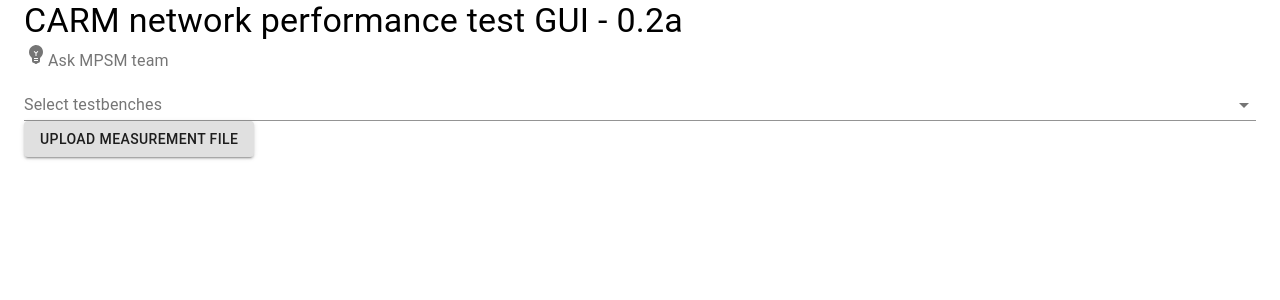
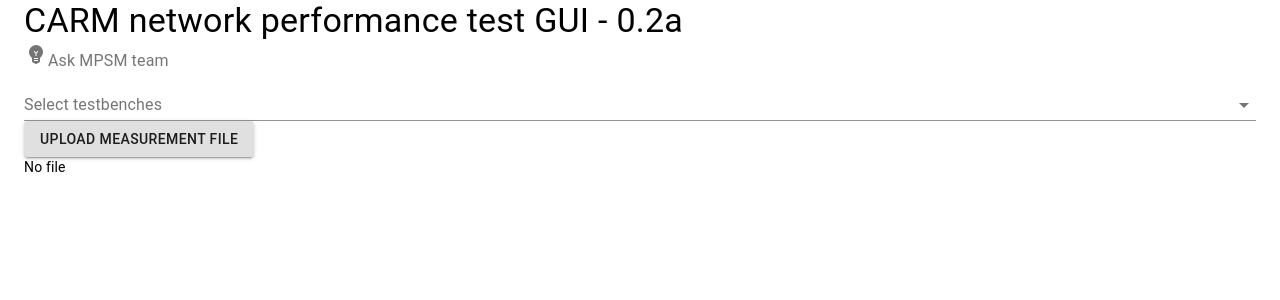
Before and after one commit to monpeco/network01, a React (Create React App) app: page / in a window 1280 px wide. Shown: the top 300 px of the page. Built offline with nearby package versions, Linux system fonts and the light colour scheme.

Commit message:
Add measurementeFile state and display file name

```diff
--- a/src/App.js
+++ b/src/App.js
@@ -5,11 +5,11 @@ import Configuration from './components/configuration'
 
 function App() {
   const [ testBenchSelected, setTestBenchSelected ] = useState([])
-  console.log(testBenchSelected)
+  const [ measurementFile, setMeasurementFile ] = useState('')
   return (
     <div className="App">
       <Title />
-      <Configuration testBenchSelected={testBenchSelected} setTestBenchSelected={setTestBenchSelected} />
+      <Configuration measurementFile={measurementFile} setMeasurementFile={setMeasurementFile} testBenchSelected={testBenchSelected} setTestBenchSelected={setTestBenchSelected} />
     </div>
   );
 }
--- a/src/components/configuration.js
+++ b/src/components/configuration.js
@@ -1,5 +1,5 @@
 import React, { useState } from 'react'
-import { Container, Button, FormControl, InputLabel, Select, Chip, Input, MenuItem } from '@material-ui/core'
+import { Container, Typography, Button, FormControl, InputLabel, Select, Chip, Input, MenuItem } from '@material-ui/core'
 
 const availableTestbenches = [
     'mBT84',
@@ -8,7 +8,8 @@ const availableTestbenches = [
 ];
 
 function Configuration(props) {
-  const { testBenchSelected, setTestBenchSelected } = props
+  const { testBenchSelected, setTestBenchSelected, measurementFile, setMeasurementFile } = props
+
   return (
     <Container>
       <FormControl fullWidth>
@@ -34,10 +35,12 @@ function Configuration(props) {
           id="txtFileUpload"
           name="txtFileUpload"
           type="file"
+          onChange={(e) => setMeasurementFile(e.target.files[0])}
         />
-        <Button variant="contained" id="something" component="span">
+        <Button variant="contained" component="span">
             Upload measurement file
         </Button>
+        <Typography variant="body2">{ measurementFile ? measurementFile.name : "No file"}</Typography>
       </label>
     </Container>
   );
```
